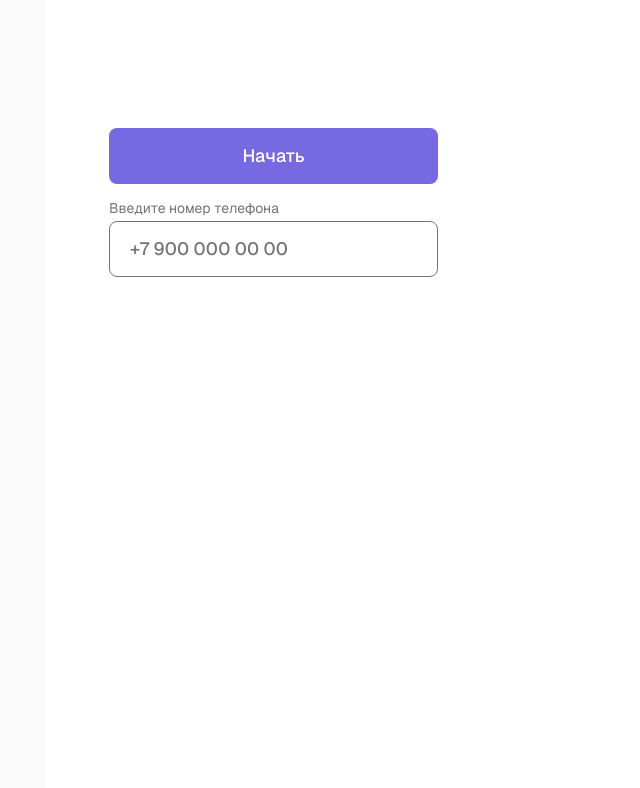
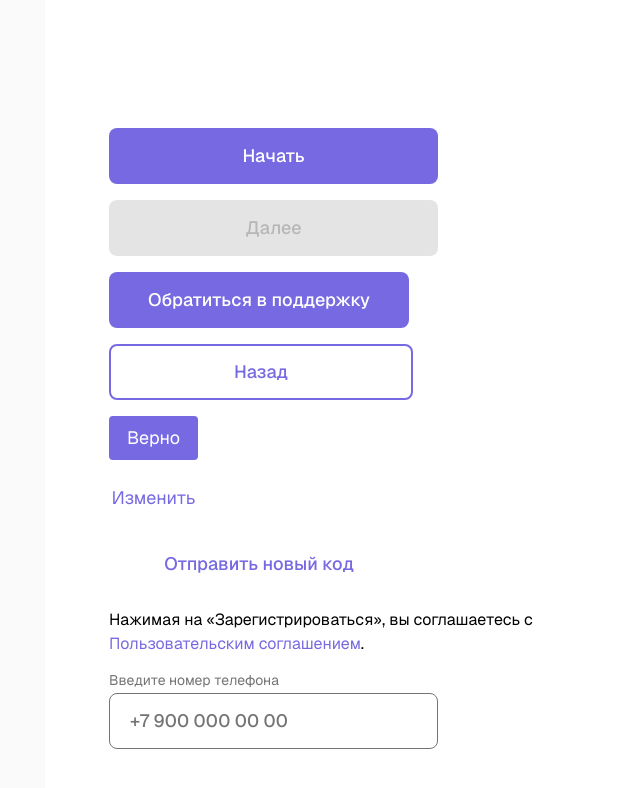
Before and after one commit to akatosphere/chat-frontend-2, a Next.js app: page / in a window 1280 px wide. Shown: the top 788 px of the page, without its empty margins (211-851 px from the left). Built offline with nearby package versions, Linux system fonts and the light colour scheme.

Commit message:
fix: анимация нажатия кнопок на мобильных устройствах fix: ошибки сборки проекта из-за src/pages

```diff
--- a/app/page.tsx
+++ b/app/page.tsx
@@ -1,6 +1,5 @@
 import { FormInput } from "@/shared/formInput/ui/formInput";
 import { Button } from "@/shared/shadcn/ui/button";
-import { Input } from "@/shared/shadcn/ui/input";
 import Image from "next/image";
 
 export default function Home() {
@@ -8,7 +7,7 @@ export default function Home() {
     <div className="flex min-h-screen items-center justify-center bg-zinc-50 font-sans text-black dark:bg-black">
       <main className="flex min-h-screen w-full max-w-3xl flex-col items-center gap-4 py-32 px-16 bg-white dark:bg-black sm:items-start">
         <Button variant='default' size='lg'>Начать</Button>
-        {/* <Button disabled variant='default' size='lg'>Далее</Button>
+        <Button disabled variant='default' size='lg'>Далее</Button>
         <Button variant='default' size='md'>Обратиться в поддержку</Button>
         <Button variant='outline' size='md'>Назад</Button>
         <Button variant='default' size='sm'>Верно</Button>
@@ -17,7 +16,7 @@ export default function Home() {
         <p className="">
         Нажимая на «Зарегистрироваться», вы соглашаетесь
         с <Button variant='text' size='inline' className="subtext-tight">Пользовательским соглашением</Button>.
-        </p> */}
+        </p>
         <FormInput id="1" placeholder="+7 900 000 00 00" label="Введите номер телефона"/>
       </main>
     </div>
--- a/src/shared/shadcn/ui/button.tsx
+++ b/src/shared/shadcn/ui/button.tsx
@@ -9,17 +9,11 @@ const buttonVariants = cva(
   {
     variants: {
       variant: {
-        default: "bg-primary text-white hover:bg-primary-light hover:text-primary",
-        destructive:
-          "bg-destructive text-white hover:bg-destructive/90 focus-visible:ring-destructive/20 dark:focus-visible:ring-destructive/40 dark:bg-destructive/60",
+        default:
+          "bg-primary text-white desktop:hover:bg-primary-light desktop:hover:text-primary active:bg-primary-light active:text-primary",
         outline:
-          "border border-primary border-[2px] text-primary hover:border-accent hover:text-primary-dark disabled:border-muted dark:bg-input/30 dark:border-input dark:hover:bg-input/50",
-        secondary:
-          "bg-secondary text-secondary-foreground hover:bg-secondary/80",
-        ghost:
-          "hover:bg-accent hover:text-accent-foreground dark:hover:bg-accent/50",
-        link: "text-primary underline-offset-4 hover:underline",
-        text: "p-0 bg-transparent text-primary hover:hover:text-primary-light"
+          "border border-primary border-[2px] text-primary desktop:hover:border-accent desktop:hover:text-primary-dark active:border-accent active:text-primary-dark disabled:border-muted dark:bg-input/30 dark:border-input dark:hover:bg-input/50",
+        text: "p-0 bg-transparent text-primary desktop:hover:text-primary-light active:text-primary-light"
       },
       size: {
         default: "h-9 px-4 py-2 has-[>svg]:px-3",
```
Also changed, not shown: pages/README.md (added).
